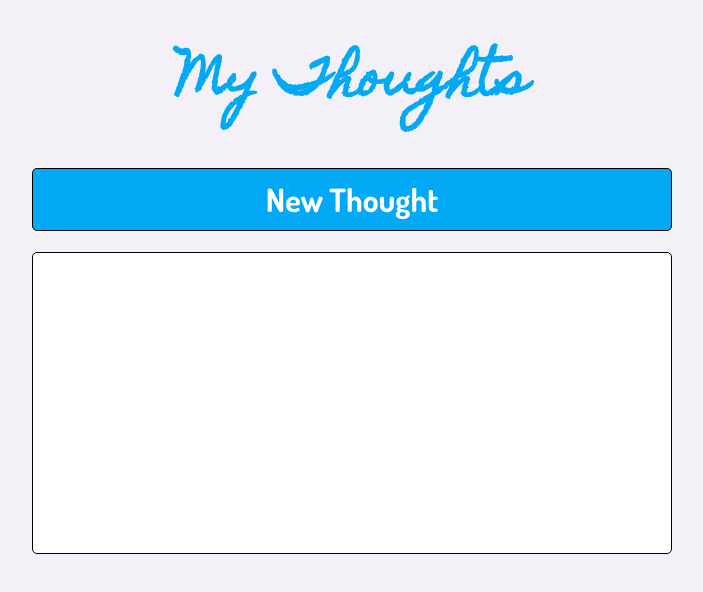
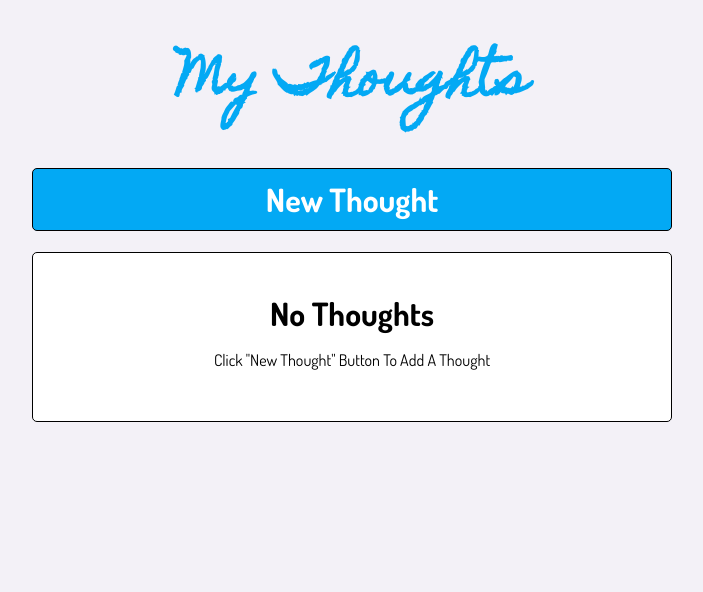
Before and after one commit to kirkwood616/react-lab02, a React (Create React App) app: page / in a window 1280 px wide. Shown: the top 592 px of the page, without its empty margins (288-991 px from the left). Built offline with nearby package versions, Linux system fonts and the light colour scheme.

Commit message:
Updated logic & styling

```diff
--- a/package.json
+++ b/package.json
@@ -15,6 +15,7 @@
     "@types/react-dom": "^17.0.11",
     "babel-plugin-macros": "^3.1.0",
     "font-awesome": "^4.7.0",
+    "material-design-icons": "^3.0.1",
     "react": "^17.0.2",
     "react-dom": "^17.0.2",
     "react-scripts": "5.0.0",
--- a/src/components/PostForm.tsx
+++ b/src/components/PostForm.tsx
@@ -2,6 +2,7 @@ import React from "react";
 import "./PostForm.css";
 import { useState, FormEvent } from "react";
 import Post from "./Interface/PostInterface";
+import cancel from "./cancel_black_24dp.svg";
 
 interface Props {
   close: Boolean;
@@ -34,6 +35,7 @@ function PostForm({ close, onClose, onSubmit }: Props) {
         <button className="x" onClick={onClose}>
           ✖︎
         </button>
+        {cancel}
         <form>
           <p>
             <label htmlFor="title">Title</label>
--- a/src/components/PostInList.tsx
+++ b/src/components/PostInList.tsx
@@ -10,7 +10,7 @@ interface Props {
 function PostInList({ post, onDelete }: Props) {
   return (
     <div className="PostInList">
-      <section className="postContainer">
+      <section className="thoughtContainer">
         <h2>{post.title}</h2>
         <p>{post.thought}</p>
       </section>
--- a/src/components/SocialPosts.css
+++ b/src/components/SocialPosts.css
@@ -6,23 +6,40 @@
   font-size: 3rem;
 }
 
+.SocialPosts h2 {
+  font-size: 2rem;
+  font-weight: bold;
+  margin: 5px 0;
+}
+
 .postList {
   background-color: white;
   border: 1px solid black;
   border-radius: 5px;
   margin: 21px 0;
-  padding: 25px 15px;
-  min-height: 250px;
+  padding: 35px 10%;
   display: flex;
   flex-direction: column;
   align-items: center;
 }
 
+.postContainer {
+  width: 100%;
+  display: flex;
+  flex-direction: column;
+  justify-content: center;
+}
+
+.thoughtContainer {
+  width: 100%;
+  display: flex;
+  flex-direction: column;
+  justify-content: space-between;
+}
+
 .PostInList {
   border-bottom: 1px solid #f3f1f7;
-  width: 85%;
-  height: fit-content;
-  margin-bottom: 10px;
+  width: 100%;
   text-align: start;
   display: flex;
   flex-wrap: nowrap;
@@ -48,12 +65,17 @@
   font-size: 2rem;
 }
 
+.SocialPosts button:hover {
+  background-color: #79c5e8;
+  cursor: pointer;
+}
+
 .SocialPosts {
   width: 50%;
   text-align: center;
 }
 
-.container {
+.containerMain {
   display: flex;
   justify-content: center;
 }
@@ -67,9 +89,3 @@
   justify-content: center;
   align-items: center;
 }
-
-h2 {
-  font-size: 2rem;
-  font-weight: bold;
-  margin: 5px 0;
-}
--- a/src/components/SocialPosts.tsx
+++ b/src/components/SocialPosts.tsx
@@ -22,11 +22,13 @@ function SocialPosts() {
   }
 
   return (
-    <div className="container">
+    <div className="containerMain">
       <div className="SocialPosts">
         <h1>My Thoughts</h1>
         <button onClick={() => setIsClosed(false)}>New Thought</button>
         <div className="postList">
+          {posts.length ? (
+            <div className="postContainer">
               {posts.map((post, i) => (
                 <PostInList
                   key={i}
@@ -34,6 +36,13 @@ function SocialPosts() {
                   onDelete={() => handleDeletePost(i)}
                 />
               ))}
+            </div>
+          ) : (
+            <div className="noThoughts">
+              <h2>No Thoughts</h2>
+              <p>Click "New Thought" Button To Add A Thought</p>
+            </div>
+          )}
         </div>
       </div>
       <PostForm
```
Also changed, not shown: public/robots.txt (renamed from src/components/robots.txt), 1 other file (tests, documents, lock files or other folders). Lines whose indentation alone changed are shown as unchanged.
